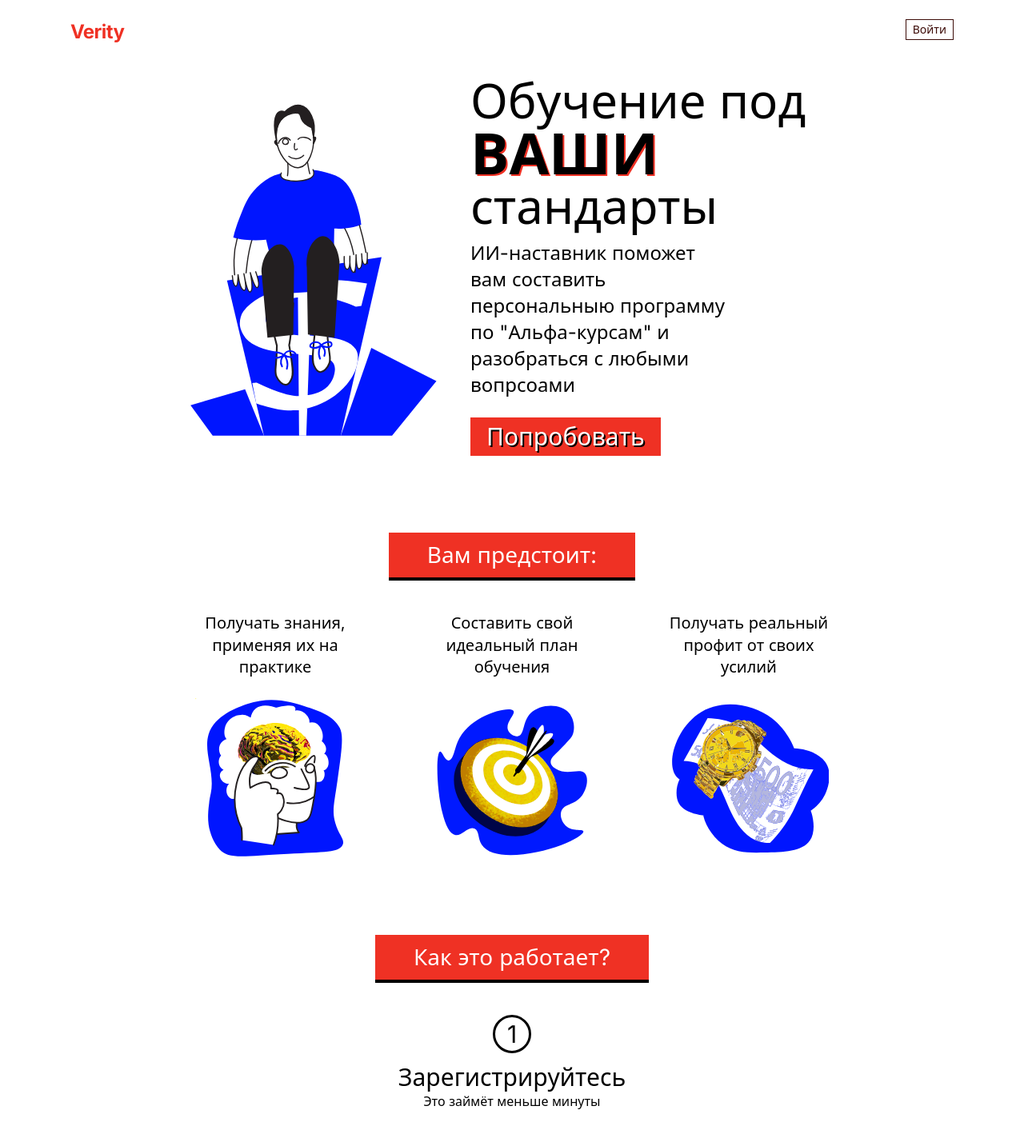
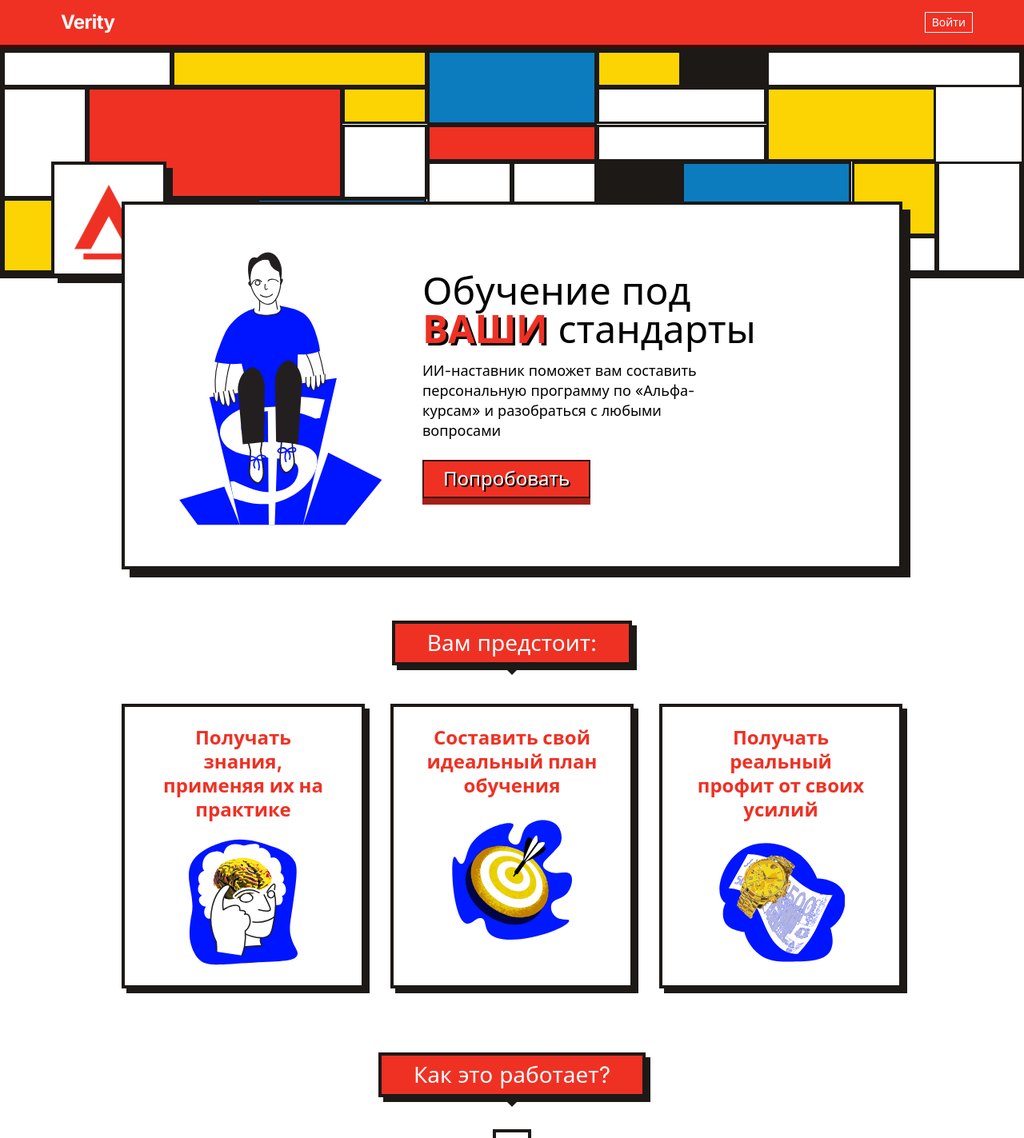
Before and after one commit to kraxiqt/bizagent, a React (Vite) app in the folder frontend/: page / in a window 1280 px wide. Shown: the top 1423 px of the page at 80% size. Built offline with nearby package versions, Linux system fonts and the light colour scheme; a web font is replaced by a local one.

Commit message:
fix(): вставка новых элементов дизайна и мелкие правки

```diff
--- a/frontend/src/features/chat/ui/EmptyState.tsx
+++ b/frontend/src/features/chat/ui/EmptyState.tsx
@@ -7,7 +7,7 @@ export function EmptyState(_props: EmptyStateProps) {
   return (
     <div className="flex flex-1 flex-col items-center justify-center gap-6 py-8 text-center">
       <div>
-        <h2 className="font-display text-3xl font-medium">Чем помочь?</h2>
+        <h2 className="font-display text-3xl font-medium text-brand-600">Чем помочь?</h2>
         <p className="mt-1 text-sm text-ink-500 dark:text-ink-400">Напишите вопрос ниже.</p>
       </div>
     </div>
--- a/frontend/src/pages/quiz/InterestList.tsx
+++ b/frontend/src/pages/quiz/InterestList.tsx
@@ -1,6 +1,6 @@
 import type { InterestScore } from "./interests";
 
-//Направления из каталога Альфа-Курса, которые пользователь выбирал чаще всего
+// Направления из каталога «Альфа-Курса», которые пользователь выбирал чаще всего.
 export function InterestList({ interests }: { interests: InterestScore[] }) {
   if (interests.length === 0) return null;
 
--- a/frontend/src/pages/quiz/quizData.ts
+++ b/frontend/src/pages/quiz/quizData.ts
@@ -2,14 +2,12 @@
 // (предпринимательство, менеджмент, маркетинг, финансы и др.). Один вариант ответа на каждый вопрос.
 //
 // ВАЖНО для бэкенда: идентификаторы q1…q10 и по 4 варианта в каждом вопросе. Порядок вариантов не менять:
-// в `interests[i]` указано, какие направления выбирает вариант с номером i (см. interests.ts и QUIZ_INTERESTS.md).
 import type { InterestId } from "./interests";
 
 export interface QuizQuestion {
   id: string;
   text: string;
   options: string[];
-  // interests[i] направления для options[i]; повтор тега усиливает вес
   interests: InterestId[][];
 }
 
--- a/frontend/src/pages/welcome/WelcomePage.tsx
+++ b/frontend/src/pages/welcome/WelcomePage.tsx
@@ -2,7 +2,7 @@ import type { ReactNode } from 'react';
 import { Link, useNavigate } from 'react-router-dom';
 import { ROUTES } from '@/app/router/routes';
 import { cn } from '@/shared/lib/cn';
-import { Logo } from '@/shared/ui';
+import { AlfaMark, Logo, MondrianMosaic } from '@/shared/ui';
 import { QUIZ_QUESTIONS } from '@/pages/quiz/quizData';
 
 //Картинка из public/assets (путь /assets/имя-файла). Без src показывается серая заглушка из макета
@@ -11,14 +11,17 @@ function Pic({ className, src, alt = '' }: { className?: string; src?: string; a
   return <div aria-hidden="true" className={cn('bg-[#d9d9d9]', className)} />;
 }
 
+// Заголовок блока: красная квадратная плашка с треугольником-указателем вниз
 function SectionTitle({ children }: { children: ReactNode }) {
   return (
-    <h2 className="mx-auto w-fit border-b-4 border-black bg-brand-600 px-10 py-3 text-center font-display text-2xl font-light text-white sm:px-12 sm:text-[28px]">
+    <div className="relative mx-auto w-fit">
+      <h2 className="border-4 border-stone-900 bg-brand-600 px-10 py-2 text-center font-display text-2xl font-light text-white shadow-[6px_6px_0_0_#1c1917] sm:text-[28px]">
         {children}
       </h2>
+      <span aria-hidden="true" className="absolute -bottom-3 left-1/2 h-0 w-0 -translate-x-1/2 border-x-[10px] border-t-[10px] border-x-transparent border-t-stone-900" />
+    </div>
   );
 }
-
 
 const BENEFITS: { text: string; image?: string }[] = [
   { text: 'Получать знания, применяя их на практике', image: '/assets/lander-s1.svg' },
@@ -32,68 +35,84 @@ const STEPS = [
   { title: 'Начните обучение', text: 'Это фундамент вашего пути к успеху' },
 ];
 
-// Стартовая страница: шапка, вступление с кнопкой «Попробовать», «Вам предстоит», «Как это работает?», красный призыв внизу.
 export function WelcomePage() {
   const navigate = useNavigate();
   const start = () => navigate(ROUTES.REGISTER);
 
   return (
-    <div className="flex min-h-full flex-col bg-white text-black">
-      <header className="mx-auto flex w-full max-w-6xl items-start justify-between px-6 pt-6">
+    <div className="flex min-h-full flex-col bg-white text-black dark:bg-ink-950 dark:text-ink-100">
+      <header className="border-b-4 border-brand-950 bg-brand-600 px-6 py-2">
+        <div className="mx-auto flex w-full max-w-6xl items-center justify-between">
           <Logo size="sm" align="left" />
           <Link
             to={ROUTES.LOGIN}
-          className="border border-navy px-2 py-0.5 font-display text-sm text-navy transition-colors hover:bg-navy hover:text-white"
+            className="border border-white px-2 py-0.5 font-display text-sm text-white transition-colors hover:bg-white hover:text-brand-600"
           >
             Войти
           </Link>
+        </div>
       </header>
 
-      <main className="flex-1">
-        <section className="mx-auto mt-10 grid w-full max-w-4xl items-center gap-8 px-6 md:grid-cols-[minmax(0,340px)_1fr]">
+      <main className="relative flex-1 overflow-hidden">
+        <div className="relative h-56 border-b-4 border-stone-900 md:h-72">
+          <MondrianMosaic className="absolute inset-0" />
+          <div className="absolute left-8 top-1/2 -translate-y-1/2 border-4 border-stone-900 bg-white p-3 shadow-[8px_8px_0_0_#1c1917] animate-tile-in md:left-16">
+            <AlfaMark className="h-20 w-20 md:h-28 md:w-28" />
+          </div>
+        </div>
+
+        <section className="relative z-10 mx-auto -mt-24 w-full max-w-5xl px-6">
+          <div className="grid items-center gap-8 border-4 border-stone-900 bg-white p-8 shadow-[10px_10px_0_0_#1c1917] md:grid-cols-[minmax(0,300px)_1fr] md:p-10">
             <Pic
               src="/assets/lander-main.svg"
               alt=""
-            className="mx-auto aspect-[478/635] w-full max-w-[340px]"
+              className="mx-auto aspect-[478/635] w-full max-w-[280px]"
             />
 
             <div>
-            <h1 className="font-display text-5xl font-medium leading-tight md:text-6xl">
+              <h1 className="font-display text-4xl font-medium leading-tight md:text-5xl">
                 Обучение под
                 <br />
-              <span className="text-shadow-brand text-6xl font-bold md:text-7xl">ВАШИ</span> стандарты
+                <span className="text-shadow-crisp font-bold text-brand-600">ВАШИ</span> стандарты
               </h1>
-            <p className="mt-3 max-w-xs font-sans text-2xl font-light leading-snug">
-              ИИ-наставник поможет вам составить персональныю программу по "Альфа-курсам" и разобраться с любыми вопрсоами
+              <p className="mt-4 max-w-sm font-sans text-lg font-light leading-snug">
+                ИИ-наставник поможет вам составить персональную программу по «Альфа-курсам» и разобраться с любыми вопросами
               </p>
               <button
                 type="button"
                 onClick={start}
-              className="text-shadow-black mt-6 bg-brand-600 px-5 py-1.5 font-display text-3xl text-white transition-colors hover:bg-brand-700"
+                className="text-shadow-black mt-6 border-2 border-brand-950 bg-brand-600 px-6 py-1.5 font-display text-2xl text-white shadow-hard-brand transition-all hover:-translate-y-0.5 hover:bg-brand-700 hover:shadow-hard-brand-lg"
               >
                 Попробовать
               </button>
             </div>
+          </div>
         </section>
 
-        <section className="mx-auto mt-24 w-full max-w-4xl px-6">
+        <section className="relative mx-auto mt-16 w-full max-w-5xl px-6">
           <SectionTitle>Вам предстоит:</SectionTitle>
-          <ul className="mt-10 grid gap-10 sm:grid-cols-3">
-            {BENEFITS.map(({ text, image }) => (
-              <li key={text} className="flex flex-col items-center gap-6 text-center">
-                <p className="min-h-14 max-w-[14rem] font-display text-xl font-light leading-snug">{text}</p>
-                <Pic src={image} className="aspect-square w-full max-w-[200px]" />
+          <ul className="mt-12 grid gap-8 sm:grid-cols-3">
+            {BENEFITS.map(({ text, image }, i) => (
+              <li
+                key={text}
+                className="flex animate-tile-in flex-col items-center gap-5 border-4 border-stone-900 bg-white p-6 text-center shadow-[6px_6px_0_0_#1c1917] transition-transform duration-300 hover:-translate-y-2"
+                style={{ animationDelay: `${300 + i * 150}ms` }}
+              >
+                <p className="min-h-16 max-w-[14rem] font-display text-2xl font-bold leading-tight text-brand-600">
+                  {text}
+                </p>
+                <Pic src={image} className="aspect-square w-full max-w-[160px]" />
               </li>
             ))}
           </ul>
         </section>
 
-        <section className="mx-auto mt-24 w-full max-w-4xl px-6">
+        <section className="relative mx-auto mt-20 w-full max-w-4xl px-6">
           <SectionTitle>Как это работает?</SectionTitle>
           <ol className="mt-10 flex flex-col items-center gap-10">
             {STEPS.map((step, index) => (
               <li key={step.title} className="flex flex-col items-center text-center">
-                <span className="flex h-12 w-12 items-center justify-center rounded-full border-[3px] border-black font-display text-3xl leading-none">
+                <span className="flex h-12 w-12 items-center justify-center border-4 border-stone-900 bg-white font-display text-3xl leading-none">
                   {index + 1}
                 </span>
                 <h3 className="mt-3 font-display text-3xl font-medium">{step.title}</h3>
@@ -104,12 +123,12 @@ export function WelcomePage() {
         </section>
       </main>
 
-      <section className="mt-24 bg-brand-600 px-6 py-10 text-center">
+      <section className="relative mt-24 overflow-hidden bg-brand-600 px-6 py-10 text-center shadow-[inset_0_-6px_0_0_#7b170f]">
         <p className="font-display text-3xl font-light text-white">Готовы начать?</p>
         <button
           type="button"
           onClick={start}
-          className="text-shadow-brand mt-3 rounded-xl bg-white px-12 py-2 font-display text-4xl font-medium text-black transition-colors hover:bg-brand-50"
+          className="relative mt-3 rounded-xl bg-white px-12 py-2 font-display text-4xl font-medium text-black shadow-hard-brand transition-all hover:-translate-y-0.5 hover:bg-brand-50 hover:shadow-hard-brand-lg"
         >
           Попробовать
         </button>
--- a/frontend/src/shared/styles/globals.css
+++ b/frontend/src/shared/styles/globals.css
@@ -17,6 +17,11 @@
 }
 
 @layer base {
+  ::selection {
+    background: #ffc4be;
+    color: #3d0c08;
+  }
+
   html,
   body,
   #root {
@@ -107,4 +112,8 @@
   .text-shadow-brand {
     text-shadow: 2px 2px 0 #ef3124;
   }
+  /* Двойная надпись: чёткая тень без размытия, в один цвет со шрифтом */
+  .text-shadow-crisp {
+    text-shadow: 3px 3px 0 #000;
+  }
 }
--- a/frontend/src/shared/ui/Logo.tsx
+++ b/frontend/src/shared/ui/Logo.tsx
@@ -29,7 +29,7 @@ export function Logo({ size = 'lg', align = 'center', className }: LogoProps) {
   return (
     <span
       className={cn(
-        'inline-block font-display font-bold leading-tight text-[#ef3124]',
+        'inline-block bg-brand-600 px-3 py-1 font-display font-bold leading-tight text-white',
         second ? sizes[size] : cn(singleWordSizes[size], 'tracking-tight'),
         align === 'center' ? 'text-center' : 'text-left',
         className,
--- a/frontend/src/shared/ui/index.ts
+++ b/frontend/src/shared/ui/index.ts
@@ -8,6 +8,7 @@ export { Textarea } from './Textarea';
 export type { TextareaProps } from './Textarea';
 export { Spinner } from './Spinner';
 export { Logo } from './Logo';
+export { AlfaMark, EdgeTiles, MondrianMosaic } from './Mondrian';
 export { ResizeHandle } from './ResizeHandle';
 export { Toast } from './Toast';
 export type { ToastData, ToastVariant } from './Toast';
```
Also changed, not shown: frontend/src/app/layouts/AuthLayout.tsx (+6 -4 lines), frontend/src/features/chat/ui/ChatHeader.tsx (+11 -4 lines), frontend/src/features/quiz/api/quizApi.ts (+0 -18 lines), frontend/src/pages/quiz/interests.ts (+8 -5 lines), frontend/src/pages/start/StartChoicePage.tsx (+13 -11 lines). Lines whose indentation alone changed are shown as unchanged.
